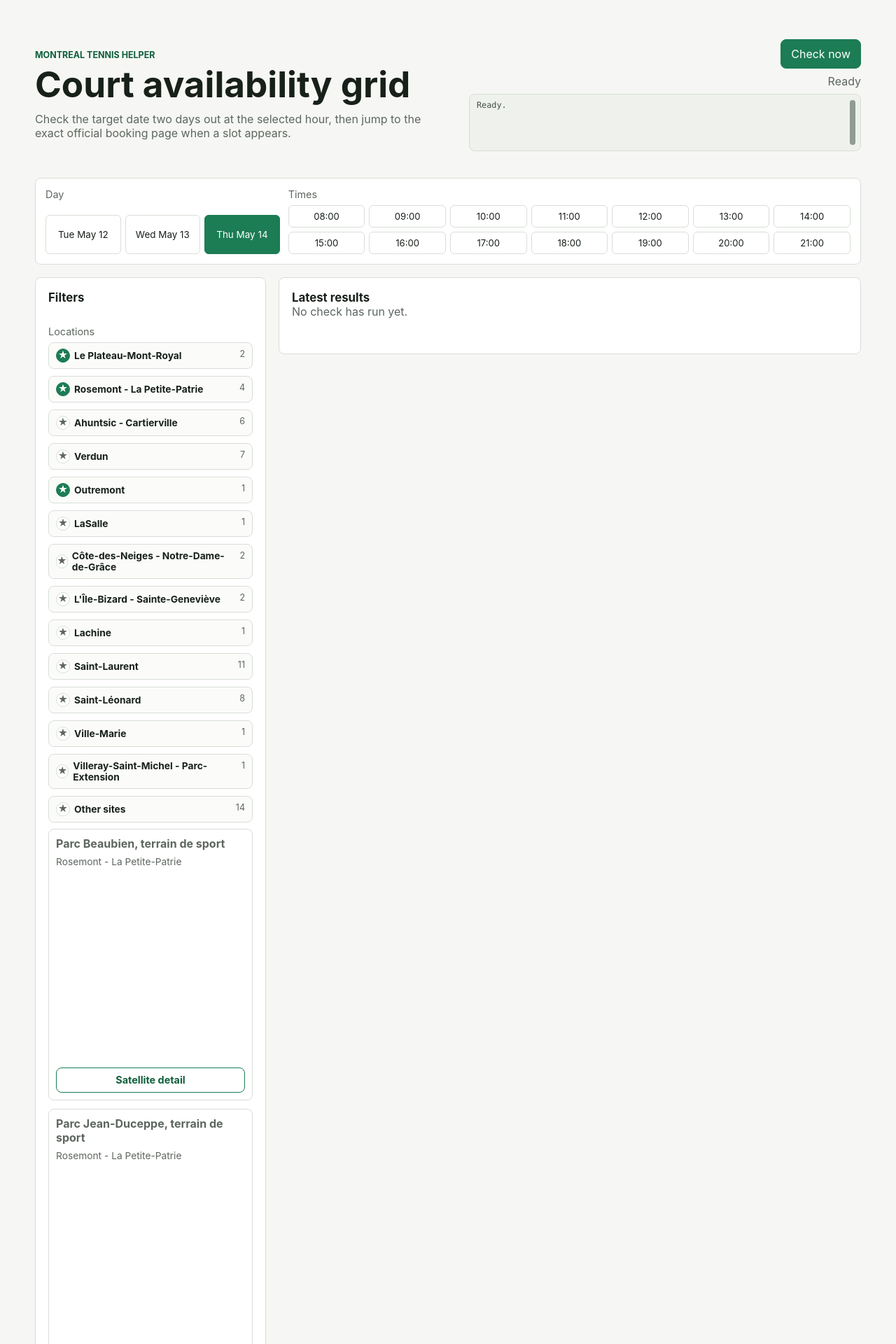
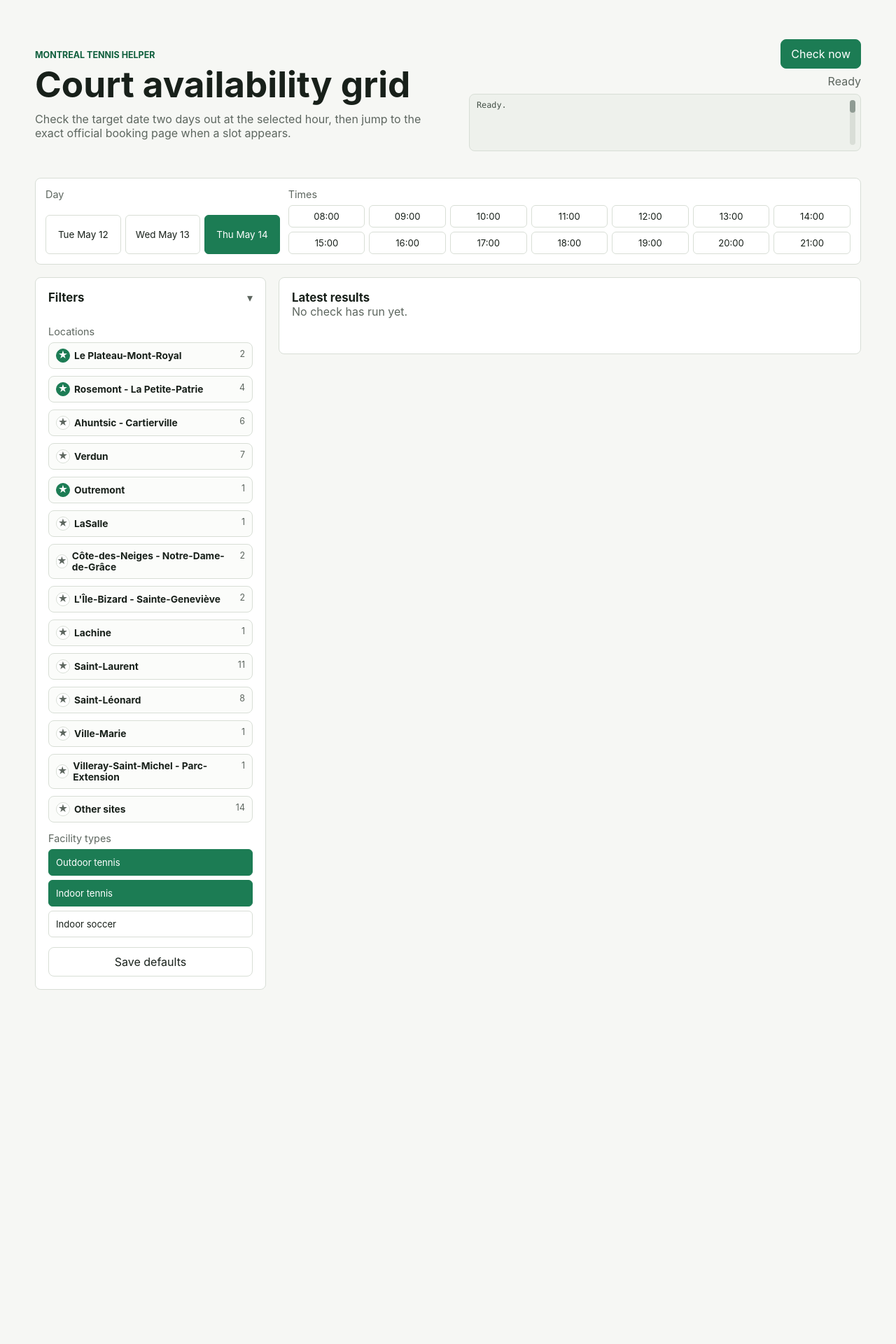
Before and after one commit to jraph/tennis-mtl, a Flask app: page / in a window 1280 px wide. Shown: the top 1920 px of the page at 70% size. After the commit the page ends 1414 px from the top, so only its background shows below. Run offline with Flask 3, Linux system fonts and the light colour scheme; a map, chart or similar area stays blank; some libraries are stand-ins or nearby versions.

Commit message:
Collapsible filters panel and inline per-site map toggle

```diff
--- a/static/app.js
+++ b/static/app.js
@@ -13,7 +13,6 @@
 const progressScrollbarThumbEl = document.querySelector("#progressScrollbarThumb");
 const summaryEl = document.querySelector("#summary");
 const resultsEl = document.querySelector("#results");
-const facilityMapsEl = document.querySelector("#facilityMaps");
 const checkNowButton = document.querySelector("#checkNowButton");
 const dateEl = document.querySelector("#date");
 const dayButtonsEl = document.querySelector("#dayButtons");
@@ -105,7 +104,6 @@
   resultsEl.replaceChildren();
   const availableCount = list.reduce((total, result) => total + (result.available_count || 0), 0);
   summaryEl.textContent = `${availableCount} reservable slot${availableCount === 1 ? "" : "s"} from latest grid check.`;
-  renderFacilityMaps(list);
 
   for (const result of list) {
     const item = document.createElement("article");
@@ -120,42 +118,6 @@
     `;
     resultsEl.appendChild(item);
   }
-}
-
-function renderFacilityMaps(results) {
-  const sites = new Map();
-  for (const location of defaultLocations) {
-    if (selectedLocationKeys().includes(location.site_key)) {
-      sites.set(mapSiteKey(location), location);
-    }
-  }
-  for (const result of results) {
-    const slots = Array.isArray(result.slots) ? result.slots : [];
-    for (const slot of slots) {
-      const siteKey = mapSiteKey(slot);
-      if (!siteKey || sites.has(siteKey) || !selectedBoroughs().includes(String(slot.borough_id || ""))) continue;
-      sites.set(siteKey, slot);
-    }
-  }
-
-  if (!sites.size) {
-    facilityMapsEl.replaceChildren();
-    return;
-  }
-  const selectedSites = Array.from(sites.values());
-
-  facilityMapsEl.innerHTML = `
-    <div class="map-list">
-      ${selectedSites.map((slot) => `
-        <article class="facility-map">
-          <h3>${escapeHtml(slot.site)}</h3>
-          <p>${escapeHtml(slot.borough)}</p>
-          ${renderSiteMap(slot)}
-          <a class="satellite-link" href="${satelliteDetailUrl(slot)}" target="_blank" rel="noreferrer">Satellite detail</a>
-        </article>
-      `).join("")}
-    </div>
-  `;
 }
 
 function renderSiteMap(slot) {
@@ -230,6 +192,7 @@
       groups.set(key, {
         site: slot.site,
         borough: slot.borough,
+        firstSlot: slot,
         slots: [],
       });
     }
@@ -399,13 +362,39 @@
     const buttons = document.createElement("div");
     buttons.className = "location-filter-buttons";
     for (const location of group.locations) {
+      const cell = document.createElement("div");
+      cell.className = "location-cell";
+
+      const row = document.createElement("div");
+      row.className = "location-cell-row";
+
       const button = document.createElement("button");
       button.type = "button";
       button.className = "location-filter-button";
       button.dataset.siteKey = location.site_key;
       button.title = location.site;
       button.textContent = locationLabel(location.site);
-      buttons.appendChild(button);
+      row.appendChild(button);
+
+      const mapToggle = document.createElement("button");
+      mapToggle.type = "button";
+      mapToggle.className = "map-icon-toggle";
+      mapToggle.setAttribute("aria-expanded", "false");
+      mapToggle.setAttribute("aria-label", `Show map for ${location.site}`);
+      mapToggle.dataset.embed = googleMapEmbedUrl(location);
+      mapToggle.dataset.satellite = satelliteDetailUrl(location);
+      mapToggle.dataset.site = location.site;
+      mapToggle.textContent = "🌎";
+      row.appendChild(mapToggle);
+
+      cell.appendChild(row);
+
+      const mapEl = document.createElement("div");
+      mapEl.className = "site-map";
+      mapEl.hidden = true;
+      cell.appendChild(mapEl);
+
+      buttons.appendChild(cell);
     }
 
     section.appendChild(buttons);
@@ -521,7 +510,6 @@
     siteKeys.add(value);
   }
   setSelectedLocations(Array.from(siteKeys));
-  renderFacilityMaps([]);
   statusEl.textContent = "Unsaved changes";
 }
 
@@ -545,7 +533,6 @@
   renderLocationFilters();
   setSelectedLocations(Array.from(selected));
   bindLocationButtons();
-  renderFacilityMaps([]);
   statusEl.textContent = "Saving defaults...";
   try {
     await postJson("/api/config", configFromForm());
@@ -717,6 +704,7 @@
     });
     renderResults(result);
     statusEl.textContent = "Check complete";
+    setFiltersCollapsed(true);
   } catch (error) {
     statusEl.textContent = "Check failed";
     summaryEl.textContent = error.message;
@@ -724,6 +712,46 @@
     checkNowButton.disabled = false;
     checkNowButton.textContent = originalText;
   }
+});
+
+const filtersPanel = document.querySelector("#filtersPanel");
+const filtersToggle = document.querySelector("#filtersToggle");
+
+function setFiltersCollapsed(collapsed) {
+  filtersPanel.classList.toggle("collapsed", collapsed);
+  filtersToggle.setAttribute("aria-expanded", String(!collapsed));
+}
+
+filtersToggle.addEventListener("click", () => {
+  setFiltersCollapsed(!filtersPanel.classList.contains("collapsed"));
+});
+
+document.querySelector("#locationFilterButtons").addEventListener("click", (event) => {
+  const button = event.target.closest(".map-icon-toggle");
+  if (!button) return;
+  const cell = button.closest(".location-cell");
+  const mapEl = cell && cell.querySelector(".site-map");
+  if (!mapEl) return;
+  const expanded = button.getAttribute("aria-expanded") === "true";
+  if (expanded) {
+    mapEl.hidden = true;
+    mapEl.replaceChildren();
+    button.setAttribute("aria-expanded", "false");
+    return;
+  }
+  mapEl.innerHTML = `
+    <iframe
+      class="facility-map-frame"
+      title="Google map for ${button.dataset.site}"
+      src="${button.dataset.embed}"
+      loading="lazy"
+      referrerpolicy="no-referrer-when-downgrade"
+      allowfullscreen
+    ></iframe>
+    <a class="satellite-link" href="${button.dataset.satellite}" target="_blank" rel="noreferrer">Satellite detail</a>
+  `;
+  mapEl.hidden = false;
+  button.setAttribute("aria-expanded", "true");
 });
 
 for (const id of fields) {
@@ -749,7 +777,7 @@
   .map((location) => location.site_key));
 setSelectedFacilityTypes(selectedFacilityTypes());
 buildDayButtons();
-renderFacilityMaps([]);
+renderFacilityMaps();
 updateProgressScrollbar();
 
 function bindLocationButtons() {
--- a/static/styles.css
+++ b/static/styles.css
@@ -366,13 +366,45 @@
   gap: 14px;
 }
 
+.panel-body {
+  display: grid;
+  gap: 14px;
+}
+
+.panel.collapsed .panel-body {
+  display: none;
+}
+
+.panel-toggle {
+  background: transparent;
+  border: 0;
+  padding: 0;
+  width: 100%;
+  text-align: left;
+  cursor: pointer;
+  min-height: 0;
+}
+
+.panel-chevron {
+  color: var(--muted);
+  transition: transform 0.15s ease;
+}
+
+.panel.collapsed .panel-chevron {
+  transform: rotate(-90deg);
+}
+
 .panel-heading,
 .results-heading {
   display: flex;
   justify-content: space-between;
-  align-items: start;
+  align-items: center;
   gap: 12px;
   margin-bottom: 16px;
+}
+
+.panel.collapsed .panel-heading {
+  margin-bottom: 0;
 }
 
 .queue {
@@ -482,17 +570,6 @@
   margin: 6px 0 0;
 }
 
-.facility-maps {
-  display: grid;
-  gap: 12px;
-  margin-top: 2px;
-}
-
-.map-list {
-  display: grid;
-  gap: 12px;
-}
-
 .location-button {
   border-radius: 6px;
   font-size: 0.84rem;
@@ -509,24 +586,6 @@
   background: var(--accent);
   border-color: var(--accent);
   color: #fff;
-}
-
-.facility-map {
-  border: 1px solid var(--line);
-  border-radius: 8px;
-  display: grid;
-  gap: 8px;
-  padding: 10px;
-}
-
-.facility-map h3 {
-  margin: 0;
-}
-
-.facility-map p {
-  color: var(--muted);
-  font-size: 0.86rem;
-  margin: 0;
 }
 
 .facility-map-frame {
--- a/templates/index.html
+++ b/templates/index.html
@@ -50,16 +50,17 @@
       </section>
 
       <section class="layout">
-        <aside class="panel">
-          <div class="panel-heading">
+        <aside class="panel" id="filtersPanel">
+          <button class="panel-heading panel-toggle" id="filtersToggle" type="button" aria-expanded="true" aria-controls="filtersBody">
             <h2>Filters</h2>
-          </div>
+            <span class="panel-chevron" aria-hidden="true">▾</span>
+          </button>
+          <div class="panel-body" id="filtersBody">
             <div class="time-field">
               <span>Locations</span>
               <input id="borough_ids" type="hidden" value="{{ config.borough_ids|join(',') }}">
               <input id="site_ids" type="hidden" value="{{ config.site_ids|join(',') }}">
               <div class="location-groups" id="locationFilterButtons"></div>
-            <section class="facility-maps" id="facilityMaps" aria-live="polite"></section>
             </div>
             <div class="time-field">
               <span>Facility types</span>
@@ -71,6 +72,7 @@
               </div>
             </div>
             <button id="saveButton" type="button">Save defaults</button>
+          </div>
         </aside>
 
         <section class="results">
```
Also changed, not shown: other parts of static/styles.css (+56 -0 lines). Lines whose indentation alone changed are shown as unchanged.
